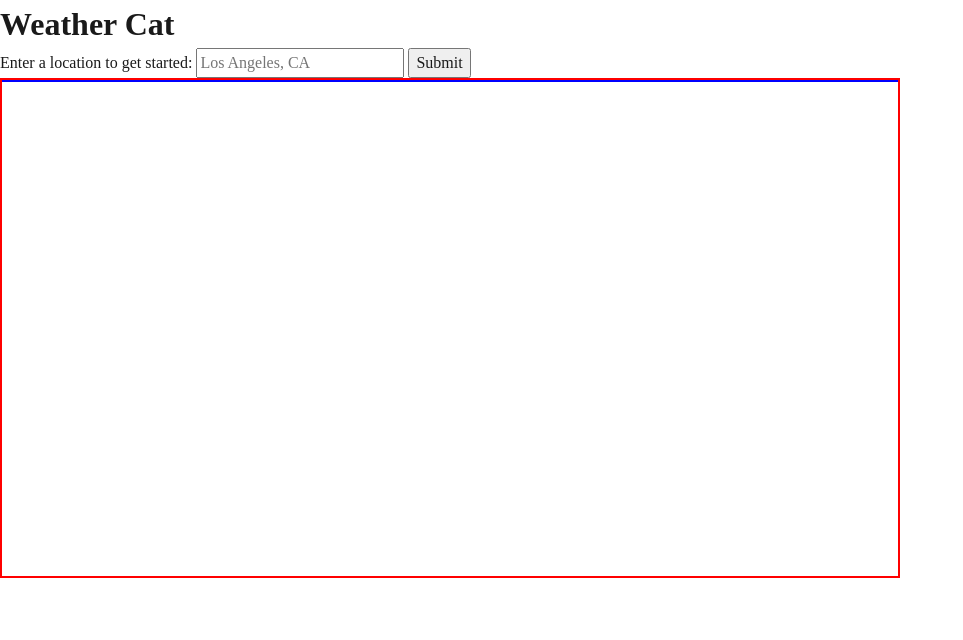
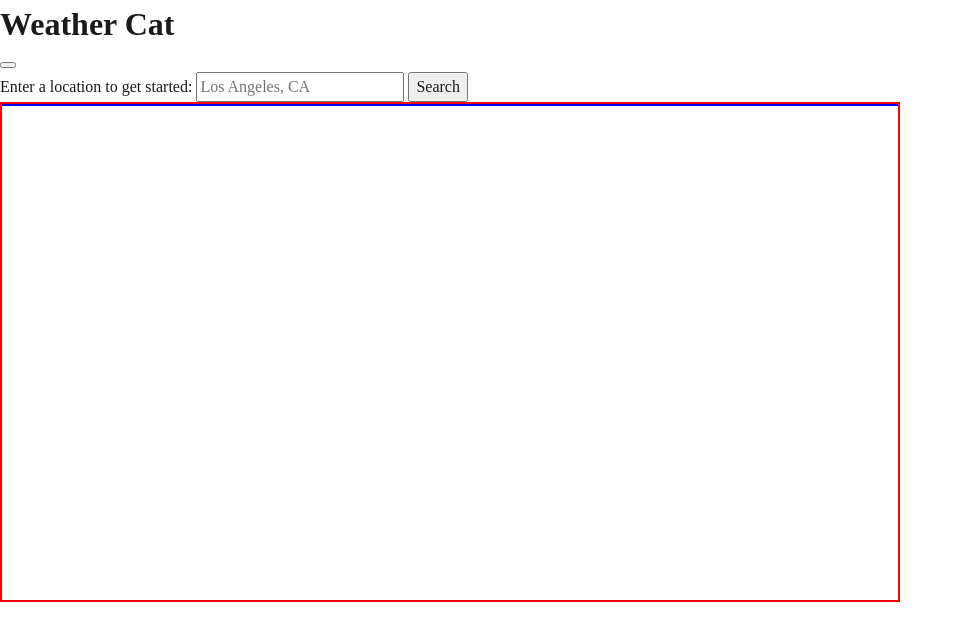
Before and after one commit to KGoerg/odin-weather-app, a website built with webpack: page src/template.html in a window 1280 px wide. Shown: the whole page, without its empty margins (0-963 px from the left). Built offline with nearby package versions, Linux system fonts and the light colour scheme; no server answers.

Commit message:
Add button to header for toggling temp units
Temperature can be displayed in F or C. Windspeed will also be calculated differently on toggle.

```diff
--- a/src/template.html
+++ b/src/template.html
@@ -6,14 +6,15 @@
     <title>Weather Cat</title>
 </head>
 <body>
-    <div class="header-and-search">
+    <div class="header">
         <h1>Weather Cat</h1>
-        <form class="location-input" action="" method="get">
-            <label for="location">Enter a location to get started:</label>
-            <input type="text" name="location" id="location" placeholder="Los Angeles, CA">
-            <button type="submit">Submit</button>
-        </form>
+        <button></button>
     </div>
+    <form class="location-input" action="" method="get">
+        <label for="location">Enter a location to get started:</label>
+        <input type="text" name="location" id="location" placeholder="Los Angeles, CA">
+        <button type="submit">Search</button>
+    </form>
 
     <div class="weather-card"></div>
 </body>
```
